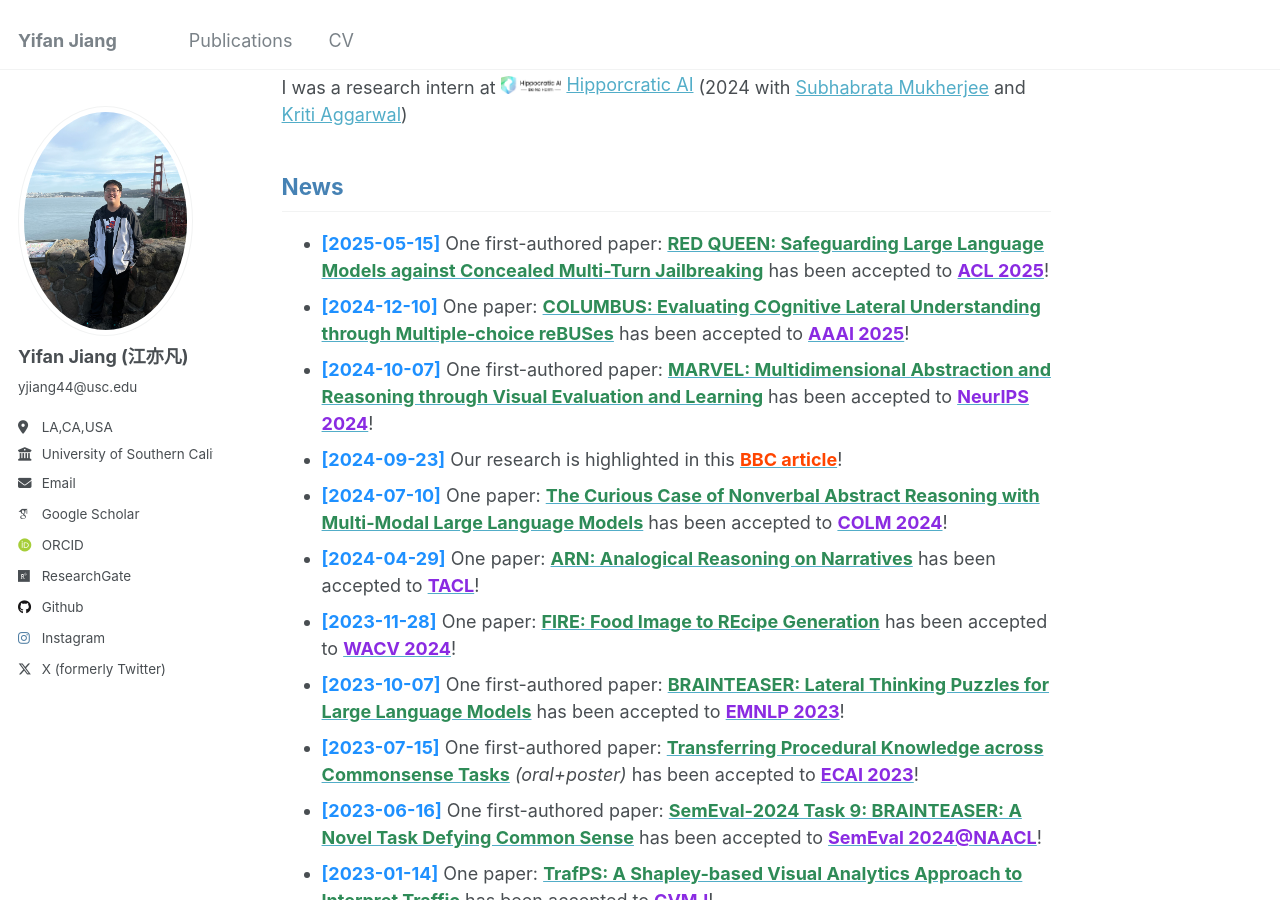
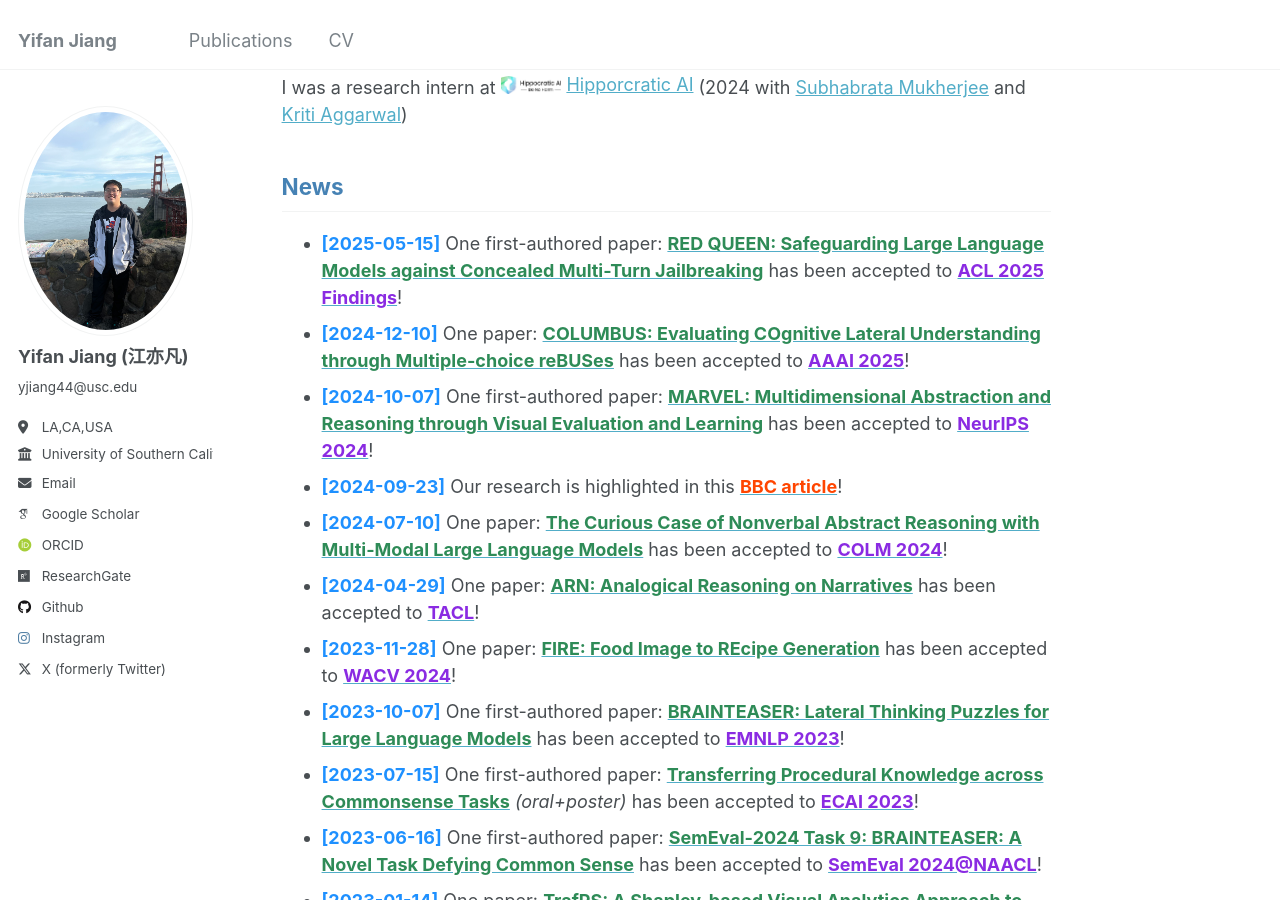
Before and after one commit to yifanJIANG-921/yifanJIANG-921.github.io, a Jekyll site: the page built from _pages/about.md, in a window 1280 px wide and 900 px high, scrolled down 896 px. Built offline with Jekyll 4.4.1, drawn with Linux system fonts in a browser that asks for light colours; some web fonts are replaced.

Commit message:
Update about.md

```diff
--- a/_pages/about.md
+++ b/_pages/about.md
@@ -21,7 +21,7 @@ I was a research intern at <a href="https://www.hippocraticai.com/" style="displ
 
 
 ## <span style="color: #4682B4;">News</span>
-- **<span style="color: #1E90FF;">[2025-05-15]</span>** One first-authored paper: [<span style="color: #2E8B57;">**RED QUEEN: Safeguarding Large Language Models against Concealed Multi-Turn Jailbreaking**</span>](https://arxiv.org/abs/2409.17458) has been accepted to [<span style="color: #8A2BE2;">**ACL 2025**</span>](https://aaai.org/conference/aaai/aaai-25/)!
+- **<span style="color: #1E90FF;">[2025-05-15]</span>** One first-authored paper: [<span style="color: #2E8B57;">**RED QUEEN: Safeguarding Large Language Models against Concealed Multi-Turn Jailbreaking**</span>](https://arxiv.org/abs/2409.17458) has been accepted to [<span style="color: #8A2BE2;">**ACL 2025 Findings**</span>](https://aaai.org/conference/aaai/aaai-25/)!
 - **<span style="color: #1E90FF;">[2024-12-10]</span>** One paper: [<span style="color: #2E8B57;">**COLUMBUS: Evaluating COgnitive Lateral Understanding through Multiple-choice reBUSes**</span>](https://ojs.aaai.org/index.php/AAAI/article/view/32464) has been accepted to [<span style="color: #8A2BE2;">**AAAI 2025**</span>](https://aaai.org/conference/aaai/aaai-25/)!
 - **<span style="color: #1E90FF;">[2024-10-07]</span>** One first-authored paper: [<span style="color: #2E8B57;">**MARVEL: Multidimensional Abstraction and Reasoning through Visual Evaluation and Learning**</span>](https://proceedings.neurips.cc/paper_files/paper/2024/hash/529d8b3a23991e83db07f21727256374-Abstract-Datasets_and_Benchmarks_Track.html) has been accepted to [<span style="color: #8A2BE2;">**NeurIPS 2024**</span>](https://neurips.cc/)!
 - **<span style="color: #1E90FF;">[2024-09-23]</span>** Our research is highlighted in this [<span style="color: #FF4500;">**BBC article**</span>](https://www.bbc.com/future/article/20240912-what-riddles-teach-us-about-the-human-mind)!
```
